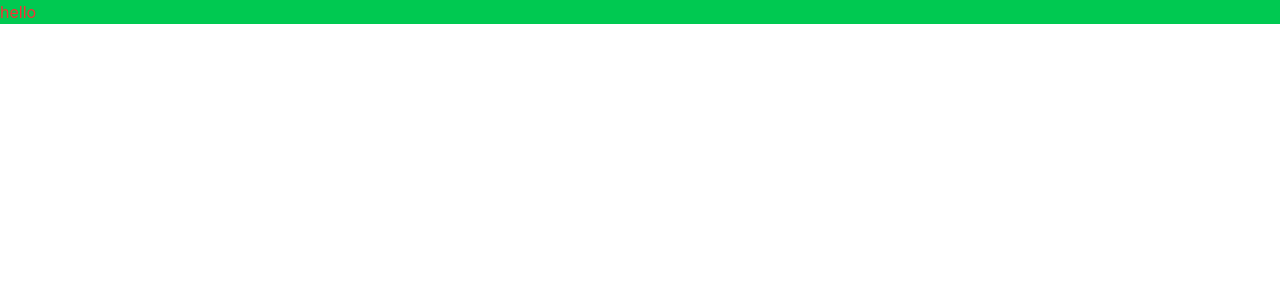
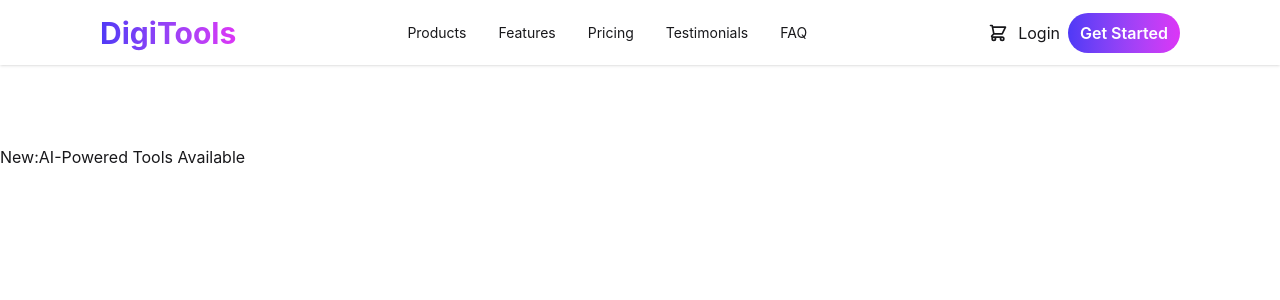
Before and after one commit to Nishitasarker/Digitools-platform, a React (Vite) app: page / in a window 1280 px wide. Shown: the top 300 px of the page. Built offline with nearby package versions, Linux system fonts and the light colour scheme.

Commit message:
my navbar done

```diff
--- a/index.html
+++ b/index.html
@@ -1,5 +1,5 @@
 <!doctype html>
-<html lang="en">
+<html lang="en" data-theme="light">
   <head>
     <meta charset="UTF-8" />
     <link rel="icon" type="image/svg+xml" href="/favicon.svg" />
--- a/src/App.jsx
+++ b/src/App.jsx
@@ -1,19 +1,17 @@
 // import { useState } from 'react'
 import './App.css'
+import Navbar from "./Components/Navbar/Navbar"
+import HeroSection from "./Components/Navbar/HeroSection/HeroSection"
 
 function App() {
   // const [count, setCount] = useState(0)
 
   return (
     <>
-    <h1 className='text-red-500 bg-green-500'>hello</h1>
+    <Navbar></Navbar>
+    <HeroSection></HeroSection>
 
-
-
-
-
-
-        </>
+    </>
   )
 }
 
--- /dev/null
+++ b/src/Components/Navbar/HeroSection/HeroSection.jsx
@@ -0,0 +1,28 @@
+import React from 'react';
+
+const HeroSection = () => {
+    return (
+        <div className='my-20'>
+
+
+ {/* left side */}
+
+            <div>
+                <p>
+                    New:AI-Powered Tools Available
+                </p>
+
+            </div>
+
+
+{/* right side */}
+
+            <div>
+
+            </div>
+
+        </div>
+    );
+};
+
+export default HeroSection;
--- /dev/null
+++ b/src/Components/Navbar/Navbar.jsx
@@ -0,0 +1,74 @@
+import React from 'react';
+
+const Navbar = () => {
+    return (
+        <div >
+     <div className="navbar bg-base-100 shadow-sm flex justify-between px-25">
+  <div className="">
+    <a className=" text-3xl font-bold bg-linear-to-r from-[#4F39F6] to-[#dc35f6] text-transparent bg-clip-text">DigiTools</a>
+  </div>
+
+  <div className=''>
+    <ul className='menu menu-horizontal px-1 gap-2 mx-auto'>
+        <li><a href=""> Products</a></li>
+        <li><a href=""> Features</a></li>
+        <li><a href=""> Pricing</a></li>
+        <li><a href=""> Testimonials</a></li>
+        <li><a href=""> FAQ</a></li>
+    </ul>
+  </div>
+
+  <div className="flex  mr-0">
+    <div className="dropdown dropdown-end">
+      <div tabIndex={0} role="button" className="btn btn-ghost btn-circle">
+        <div className="indicator">
+          <svg xmlns="http://www.w3.org/2000/svg" className="h-5 w-5" fill="none" viewBox="0 0 24 24" stroke="currentColor"> <path strokeLinecap="round" strokeLinejoin="round" strokeWidth="2" d="M3 3h2l.4 2M7 13h10l4-8H5.4M7 13L5.4 5M7 13l-2.293 2.293c-.63.63-.184 1.707.707 1.707H17m0 0a2 2 0 100 4 2 2 0 000-4zm-8 2a2 2 0 11-4 0 2 2 0 014 0z" /> </svg>
+          {/* <span className="badge badge-sm indicator-item">8</span> */}
+        </div>
+      </div>
+      {/* <div
+        tabIndex={0}
+        className="card card-compact dropdown-content bg-base-100 z-1 mt-3 w-52 shadow">
+        <div className="card-body">
+          <span className="text-lg font-bold">8 Items</span>
+          <span className="text-info">Subtotal: $999</span>
+          <div className="card-actions">
+            <button className="btn btn-primary btn-block">View cart</button>
+          </div>
+        </div>
+      </div> */}
+    </div>
+
+    <button className='mr-2'>Login</button>
+
+    <button className=" bg-gradient-to-r from-[#4F39F6] to-[#dc35f6] text-white font-semibold rounded-4xl px-3 py-0.5">Get Started</button>
+    {/* <div className="dropdown dropdown-end">
+      <div tabIndex={0} role="button" className="btn btn-ghost btn-circle avatar">
+        <div className="w-10 rounded-full">
+          <img
+            alt="Tailwind CSS Navbar component"
+            src="https://img.daisyui.com/images/stock/photo-1534528741775-53994a69daeb.webp" />
+        </div>
+      </div>
+      <ul
+        tabIndex="-1"
+        className="menu menu-sm dropdown-content bg-base-100 rounded-box z-1 mt-3 w-52 p-2 shadow">
+        <li>
+          <a className="justify-between">
+            Profile
+            <span className="badge">New</span>
+          </a>
+        </li>
+        <li><a>Settings</a></li>
+        <li><a>Logout</a></li>
+      </ul>
+    </div> */}
+  </div>
+
+</div>
+
+</div>
+    );
+};
+
+export default Navbar;
```
